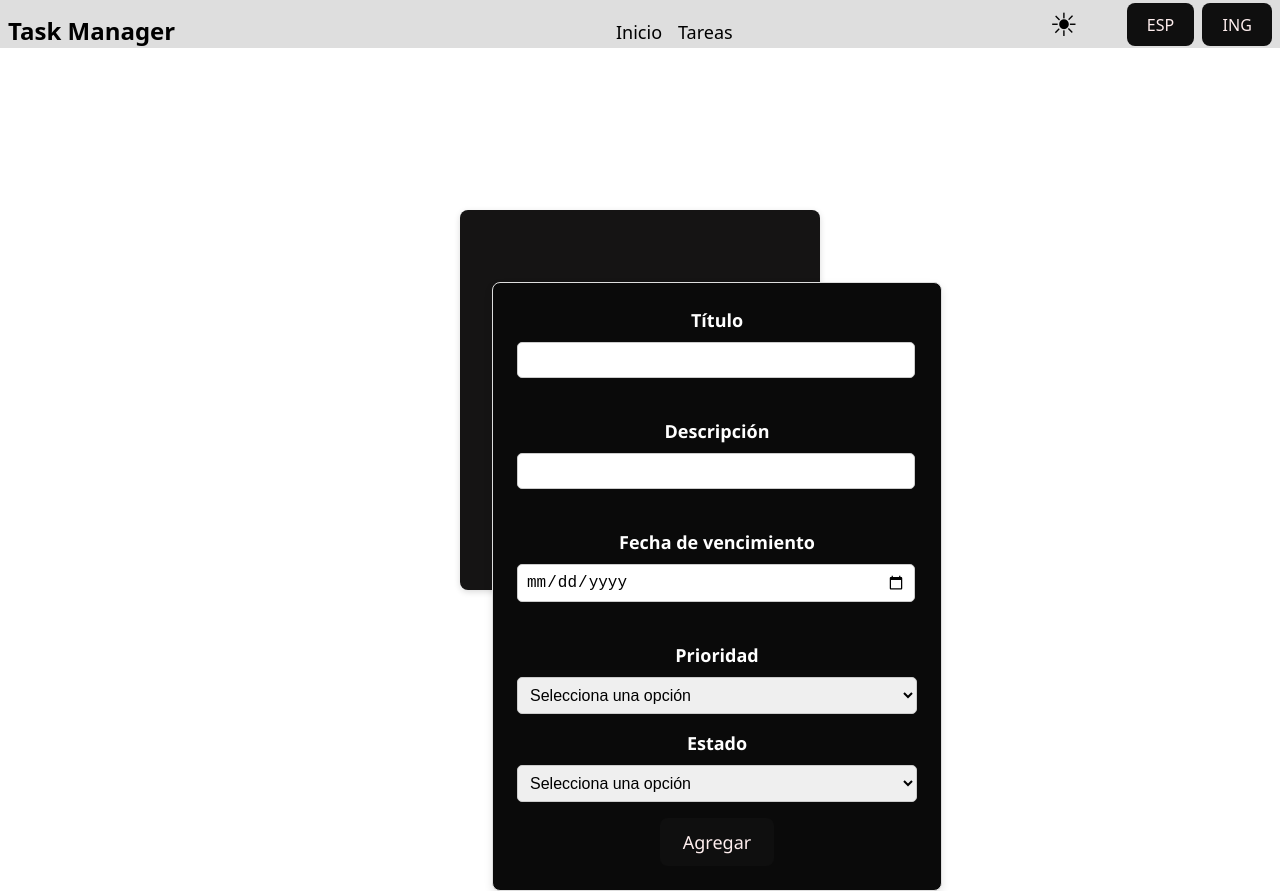
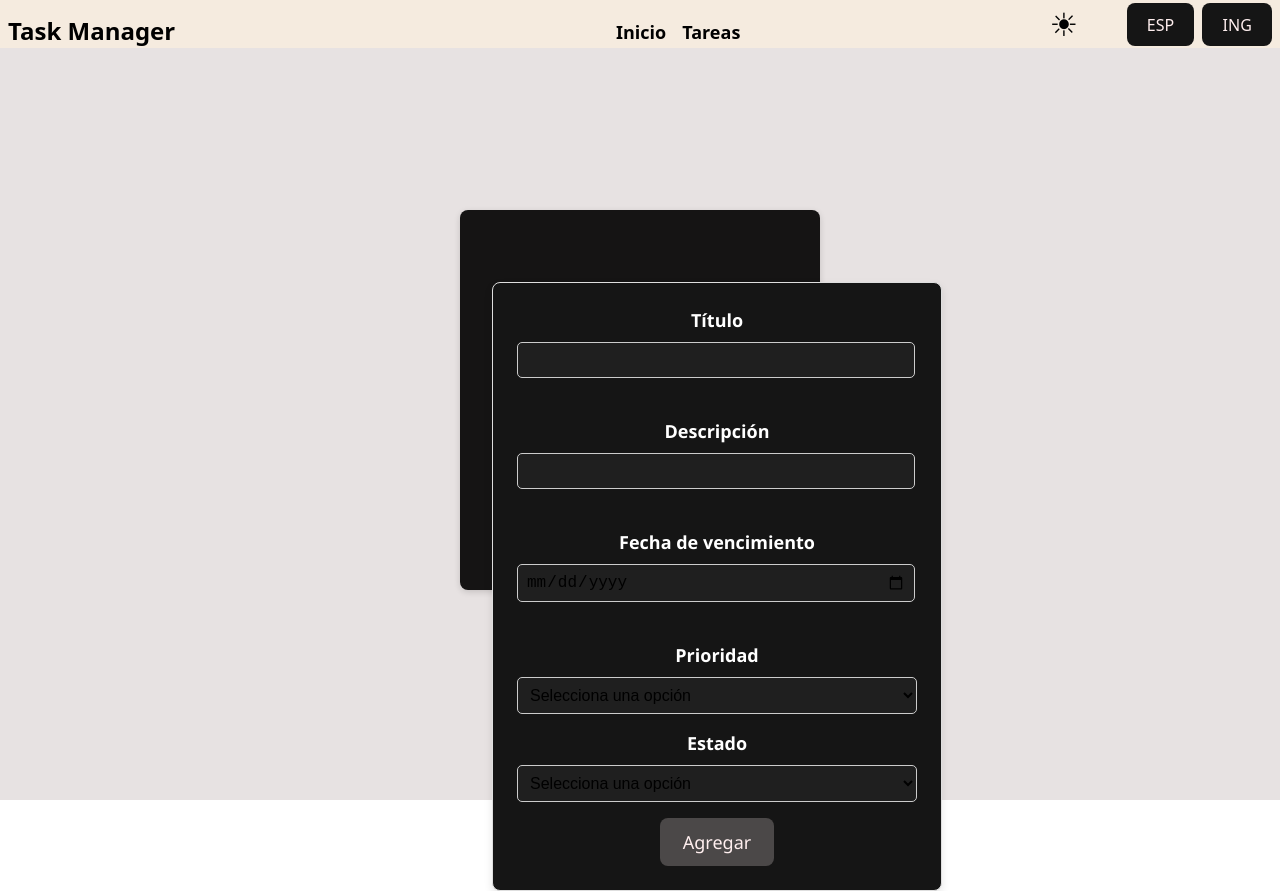
Before and after one commit to agussnb/challenge_tecnico_connexa, a React (Vite) app: page /tasks/1 in a window 1280 px wide. Built offline with nearby package versions, Linux system fonts and the light colour scheme.

Commit message:
Update: Cambios en el css en el modo claro

```diff
--- a/src/index.css
+++ b/src/index.css
@@ -2,17 +2,13 @@
   font-family: system-ui, Avenir, Helvetica, Arial, sans-serif;
   line-height: 1.5;
   font-weight: 400;
-
   color-scheme: light dark;
   color: rgba(255, 255, 255, 0.87);
-
-
   font-synthesis: none;
   text-rendering: optimizeLegibility;
   -webkit-font-smoothing: antialiased;
   -moz-osx-font-smoothing: grayscale;
 }
-
 
 body {
   margin: 0;
@@ -38,9 +34,11 @@ button {
   cursor: pointer;
   transition: border-color 0.25s;
 }
+
 button:hover {
   border-color: #646cff;
 }
+
 button:focus,
 button:focus-visible {
   outline: 4px auto -webkit-focus-ring-color;
@@ -93,6 +91,7 @@ button:focus-visible {
 
 .dark .navbar a{
   color:#fff;
+  font-weight: bold;
 }
 
 .dark form input{
@@ -111,9 +110,8 @@ button:focus-visible {
   color: #fff;
 }
 
-
 .light {
-  background-color: #fff;
+  background-color: #e7e2e2;
   color: #000;
 }
 
@@ -140,10 +138,34 @@ button:focus-visible {
 }
 
 .light form{
-  background-color: #0a0a0a;
+  background-color: #151515;
   color: #faf8f8;
+}
+
+.light form input{
+  background-color: #1f1f1f;
+}
+
+.light form select{
+  background-color: #1f1f1f;
+}
+
+.light button{
+  background-color: #151515;
+}
+
+.light form button{
+  background-color: #4b4848;
 }
 
 .light form label{
   color: #fff;
 }
+
+.light .navbar{
+  background-color: rgb(245, 235, 223);
+}
+
+.light .navbar a{
+  font-weight: bold;
+}
```
